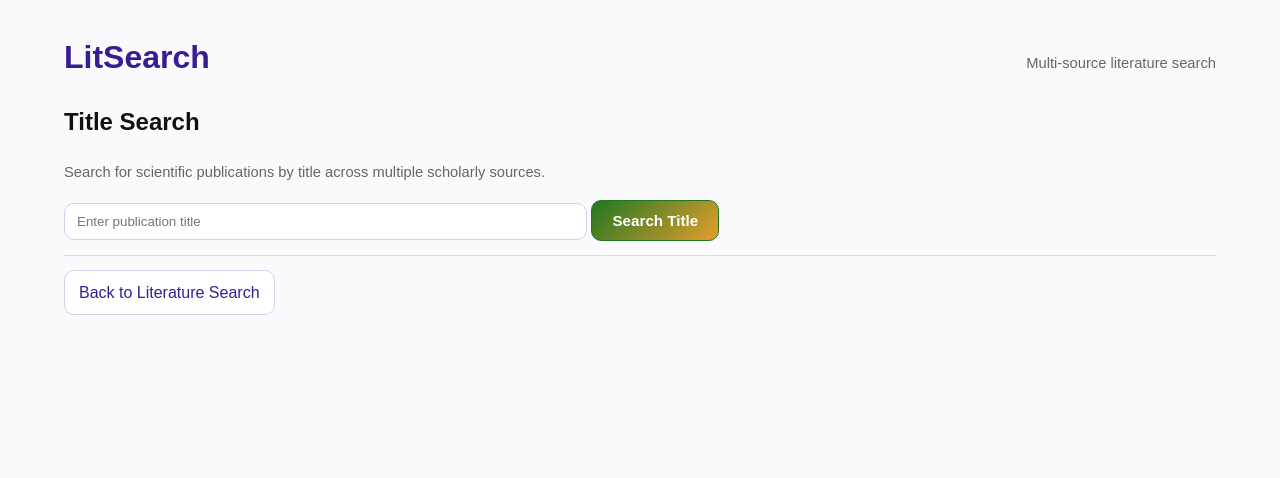
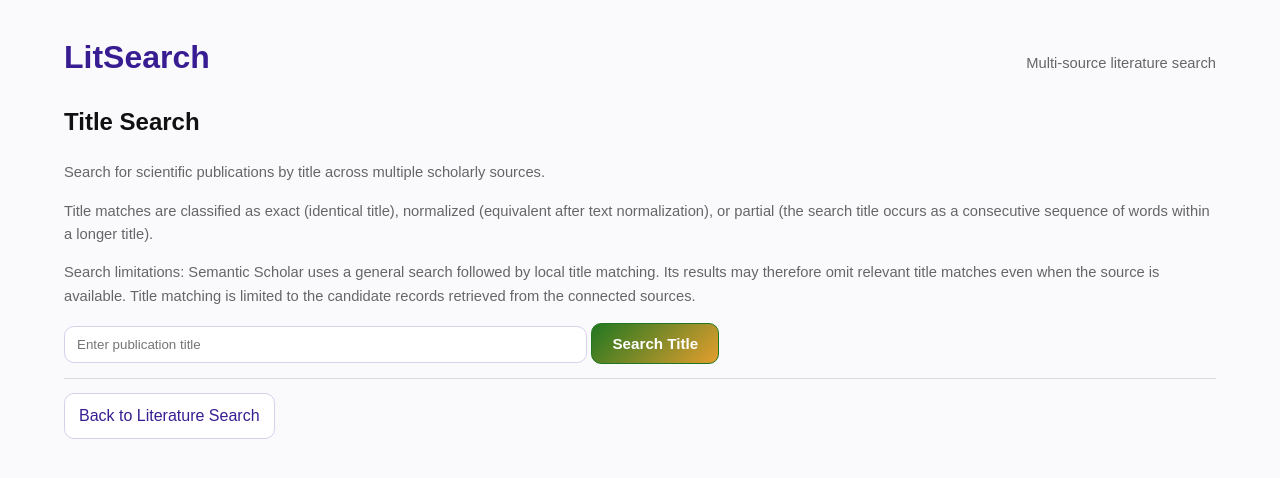
Before and after one commit to 04011975/litsearch-app, a FastAPI app: page /title-search in a window 1280 px wide. Shown: the top 478 px of the page. Run offline with FastAPI, Linux system fonts and the light colour scheme.

Commit message:
Document title search matching semantics and limitations

```diff
--- a/app/templates/title_results.html
+++ b/app/templates/title_results.html
@@ -8,6 +8,21 @@
 
 <p class="muted">
   Search for scientific publications by title across multiple scholarly sources.
+</p>
+
+<p class="muted">
+  Title matches are classified as exact (identical title),
+  normalized (equivalent after text normalization), or
+  partial (the search title occurs as a consecutive sequence
+  of words within a longer title).
+</p>
+
+<p class="muted">
+  Search limitations: Semantic Scholar uses a general search
+  followed by local title matching. Its results may therefore
+  omit relevant title matches even when the source is available.
+  Title matching is limited to the candidate records retrieved
+  from the connected sources.
 </p>
 
 <form action="/title-search" method="get">
```
Also changed, not shown: docs/roadmap/v0.7.0-roadmap.md (+6 -6 lines), tests/test_title_search_ui.py (+19 -0 lines).
